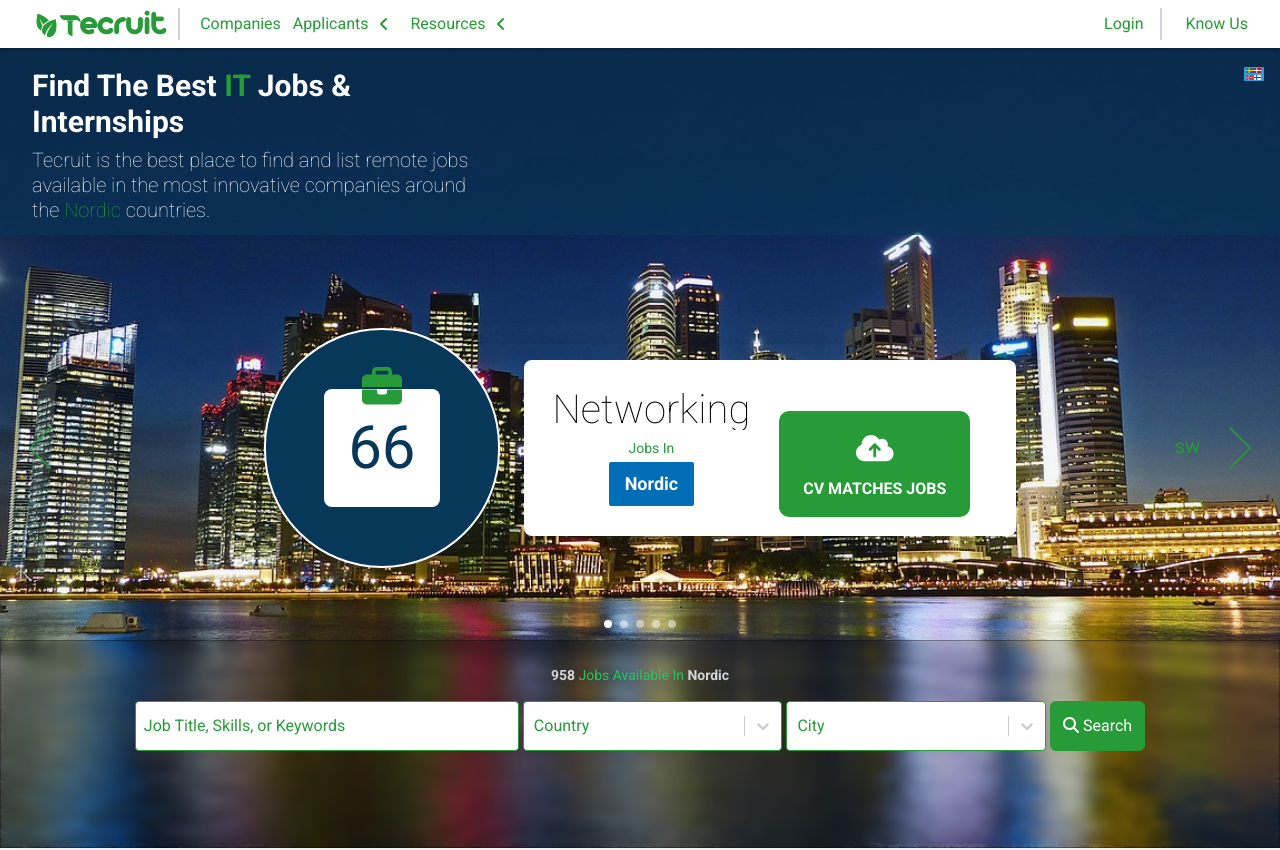
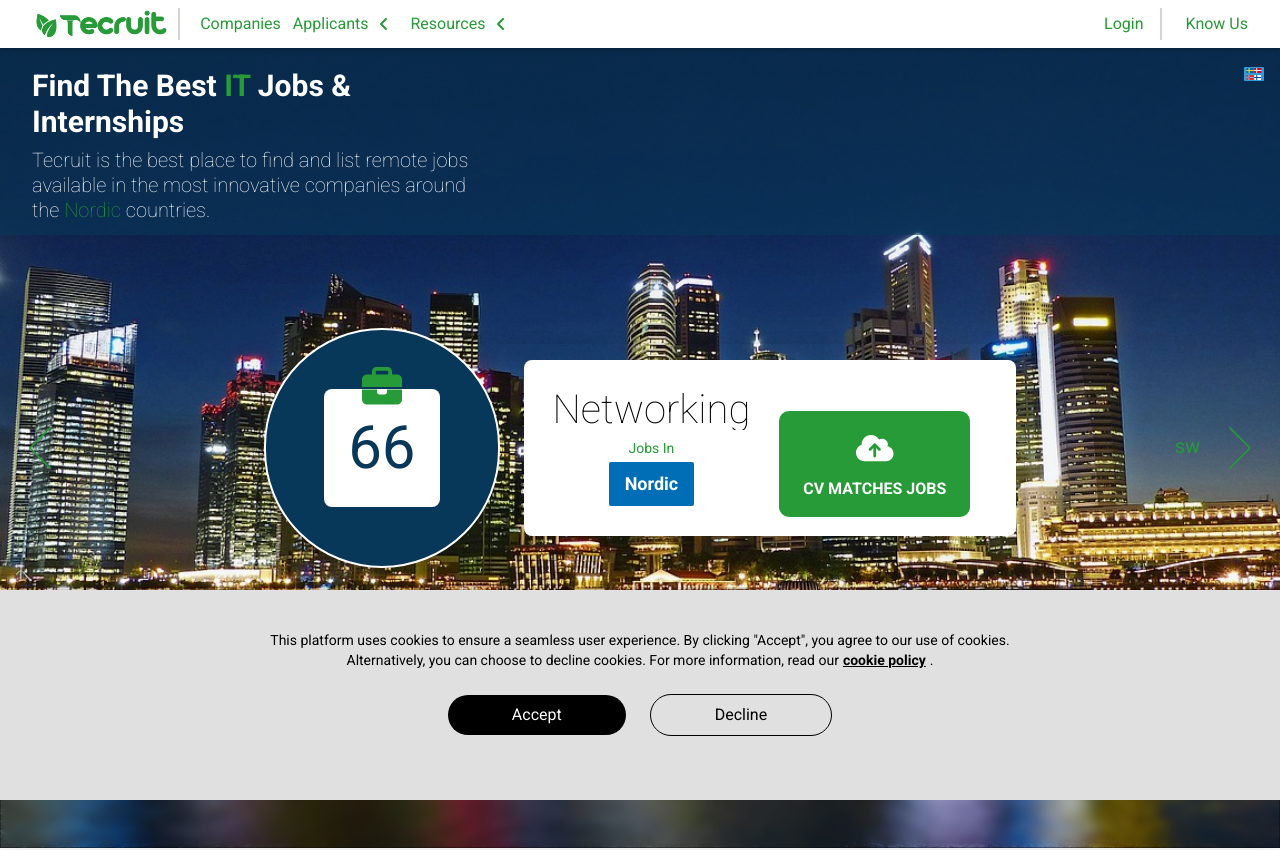
Before and after one commit to Rashadul-Haque-JS/tecruit-media, a React (Create React App) app: page / in a window 1280 px wide. Shown: the top 850 px of the page. Built offline with nearby package versions, Linux system fonts and the light colour scheme.

Commit message:
Adjusted session cookies

```diff
--- a/src/App.js
+++ b/src/App.js
@@ -3,22 +3,27 @@ import { BrowserRouter } from "react-router-dom";
 import AppRoutes from "./routes/Router";
 import Navbar from "./components/nav/Navbar";
 import Footer from "./components/footer/Footer";
-import { useSelector } from "react-redux";
 import OverleyComponent from "./components/common/overlay";
 import CurrentLocation from "./components/common/CurrentLocation";
-
+import { useSelector } from "react-redux";
+import CookieBanner from "./components/Cookie";
 function App() {
   const isDrawerOpen = useSelector((state) => state.common.isDrawerOpen);
-
+  const isCookieAccepted = useSelector((state) => state.common.cookieAccepted);
   return (
     <BrowserRouter>
-        <Navbar/>
-        <CurrentLocation/>
+
+        <Navbar />
+        <CurrentLocation />
         <div className="min-h-screen relative">
           <AppRoutes />
           <OverleyComponent open={isDrawerOpen} />
         </div>
-        <Footer/>
+        <Footer />
+        <CookieBanner />
+        {!isCookieAccepted && (
+          <div className="fixed inset-0 bg-transparent w-full h-full z-40"></div>
+        )}{" "}
 
     </BrowserRouter>
   );
--- /dev/null
+++ b/src/components/Cookie.js
@@ -0,0 +1,129 @@
+// CookieBanner.js
+import React, { useState, useEffect } from "react";
+import { useDispatch } from "react-redux";
+import { addCookieState } from "../store/features/commonState";
+import { FontAwesomeIcon } from "@fortawesome/react-fontawesome";
+import { faXmark } from "@fortawesome/free-solid-svg-icons";
+
+function CookieBanner() {
+  const [isAccepted, setIsAccepted] = useState(false);
+  const [isModalOpen, setIsModalOpen] = useState(false);
+
+  const dispatch = useDispatch();
+
+  useEffect(() => {
+    const cookiesAccepted = document.cookie
+      .split("; ")
+      .find((row) => row.startsWith("cookiesAccepted"));
+    const cookiesDeclined = document.cookie
+      .split("; ")
+      .find((row) => row.startsWith("cookiesDeclined"));
+    if (
+      (cookiesAccepted && cookiesAccepted.split("=")[1] === "true") ||
+      (cookiesDeclined && cookiesDeclined.split("=")[1] === "true")
+    ) {
+      setIsAccepted(true);
+      dispatch(addCookieState(true));
+      setIsModalOpen(false);
+    } else {
+      document.body.style.overflow = "hidden";
+    }
+  }, [dispatch]);
+
+  const acceptCookies = () => {
+    const date = new Date();
+    date.setDate(date.getDate() + 7);
+    document.cookie = `cookiesAccepted=true; expires=${date.toUTCString()}; path=/`;
+    document.body.style.overflow = "Scroll";
+    setIsAccepted(true);
+    dispatch(addCookieState(true));
+    setIsModalOpen(false);
+  };
+
+  const declineCookies = () => {
+    const date = new Date();
+    date.setDate(date.getDate() + 7);
+    document.cookie = `cookiesDeclined=true; expires=${date.toUTCString()}; path=/`;
+    document.body.style.overflow = "Scroll";
+    setIsAccepted(true);
+    dispatch(addCookieState(true));
+    setIsModalOpen(false);
+  };
+
+  return (
+    <>
+      {!isAccepted && !isModalOpen && (
+        <div className="fixed bottom-0 w-full bg-[#e0e0e0] text-black text-center p-10 sm:px-3 z-50 shadow-top">
+          <p className="text-sm">
+            This platform uses cookies to ensure a seamless user experience. By
+            clicking "Accept", you agree to our use of cookies.
+            <span className="block sm:inline sm:px-1">
+              Alternatively, you can choose to decline cookies. For more
+              information, read our
+              <span
+                className="cursor-pointer font-bold underline px-1"
+                onClick={() => setIsModalOpen(true)}
+              >
+                cookie policy
+              </span>
+              .
+            </span>
+          </p>
+
+          <div className="flex justify-center items-center gap-6 py-6">
+            <button
+              className="px-16 sm:px-14 py-2 bg-black text-tecruitSecondary rounded-full cursor-pointer"
+              onClick={acceptCookies}
+            >
+              Accept
+            </button>
+            <button
+              className="px-16 sm:px-14 py-2 border border-black rounded-full cursor-pointer"
+              onClick={declineCookies}
+            >
+              Decline
+            </button>
+          </div>
+        </div>
+      )}
+      {!isAccepted && isModalOpen && (
+        <div className="fixed inset-0 bg-black bg-opacity-50 z-50 flex justify-center items-center">
+          <div className="bg-[#e0e0e0] p-10 rounded-sm w-1/2 sm:w-[95%] md:w-3/4 lg:w-3/4 xl:w-3/4">
+            <div className="flex justify-between items-center mb-4">
+              <h2 className="text-xl font-bold">Cookie Policy</h2>
+              <FontAwesomeIcon
+                icon={faXmark}
+                className="text-xl cursor-pointer"
+                onClick={() => setIsModalOpen(false)}
+              />
+            </div>
+            <p>
+              This is currently a hobby project and does not store any personal
+              information through cookies. The cookies used are only for
+              enhancing user experience such as maintaining session states
+              across page loads. There are no other functionalities implemented
+              to store user data. By clicking "Accept", you agree to the use of
+              these cookies.
+            </p>
+            <div className="flex justify-center items-center gap-6 py-6">
+              <button
+                className="px-16 sm:px-14 py-2 bg-black text-tecruitSecondary rounded-full cursor-pointer"
+                onClick={acceptCookies}
+              >
+                Accept
+              </button>
+              <button
+                className="px-16 sm:px-14 py-2 border border-black rounded-full cursor-pointer"
+                onClick={declineCookies}
+              >
+                Decline
+              </button>
+            </div>
+          </div>
+        </div>
+      )}
+    </>
+  );
+}
+
+export default CookieBanner;
--- a/src/index.css
+++ b/src/index.css
@@ -140,3 +140,8 @@ body {
   background-repeat: no-repeat;
   background-position: center;
 }
+
+.shadow-top {
+  box-shadow: 0 -4px 0 -1px rgba(0, 0, 0, 0.1),
+              0 -2px 0 -1px rgba(0, 0, 0, 0.06);
+}
--- a/src/store/features/commonState.js
+++ b/src/store/features/commonState.js
@@ -14,6 +14,7 @@ const initialState = {
   authToken: defaultToken,
   authType: defaultType,
   authEmail: '',
+  cookieAccepted: false,
 };
 
 const commonSlice = createSlice({
@@ -40,9 +41,12 @@ const commonSlice = createSlice({
     addAuthEmail: (state, action) => {
       state.authEmail = action.payload;
     },
+    addCookieState: (state, action) => {
+      state.cookieAccepted = action.payload;
+    },
   },
 });
 
-export const { addLocation, toggleStateDrawer, addAuthToken, addAuthType,addAuthEmail } = commonSlice.actions;
+export const { addLocation, toggleStateDrawer, addAuthToken, addAuthType,addAuthEmail,addCookieState } = commonSlice.actions;
 
 export default commonSlice.reducer;
```
